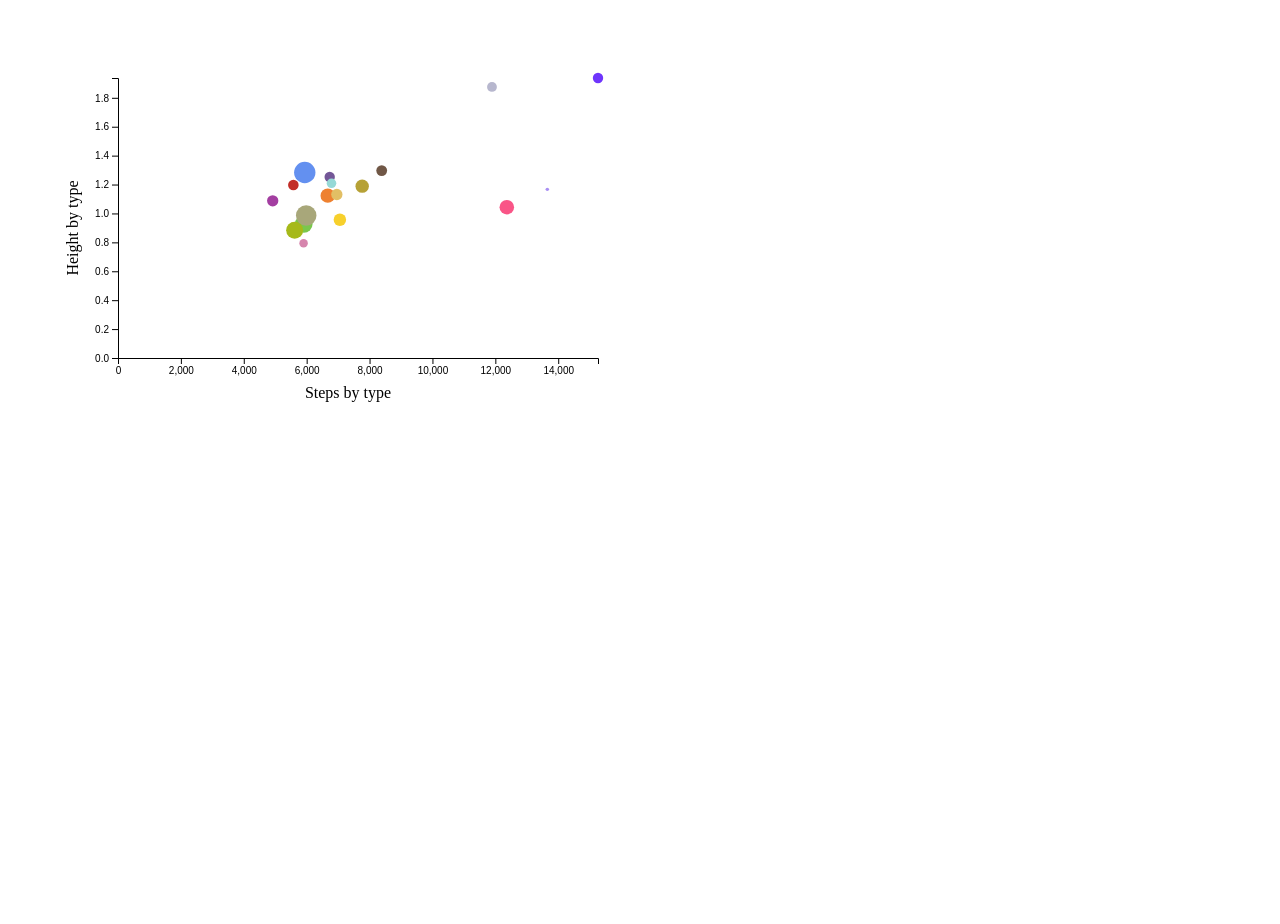
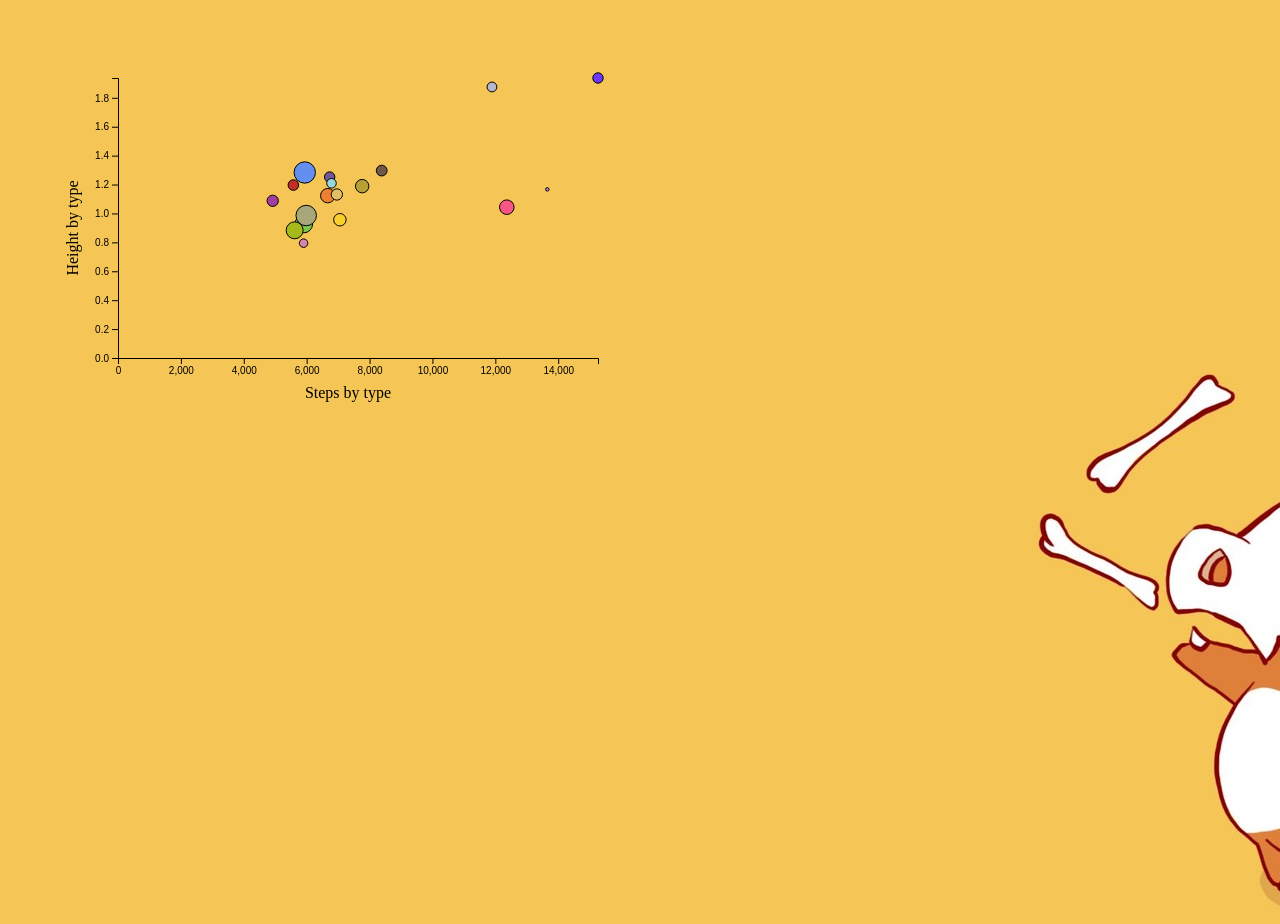
Before and after one commit to adve93/VI, a plain HTML site: page index.html in a window 1280 px wide. Drawn offline with nearby package versions, Linux system fonts and the light colour scheme.

Commit message:
Added a cute background and outlines for the scatter plot

```diff
--- a/create.js
+++ b/create.js
@@ -61,6 +61,8 @@ function createBubbleChart(data) {
       .attr("cy", d => yScale(d[1].averageHeight))
       .attr("r", d => Math.sqrt(d[1].typeLength))
       .attr("fill", d => typeColors[d[1].type])
+      .attr('stroke-width',1)
+      .attr("stroke", "black")
       .append("title")
       .text( d =>
           `Type: ${d[1].type}\nN Pokemon: ${d[1].typeLength}\nAverage Steps:${Math.round(d[1].averageBaseEggSteps)}\nAverage Height:${Math.round(d[1].averageHeight*10)/10}`
--- a/index.html
+++ b/index.html
@@ -25,7 +25,7 @@
         <script src="create.js"></script>
         <script src="script.js"></script>
     </head>
-    <body onload="startDashboard()">
+    <body onload="startDashboard()" style="background-image: url('background.jpg');">
         <div class="dashboard">
             <div class="visualization" id="bubbleChart"></div>
         </div>
```
Also changed, not shown: background.jpg (added).
